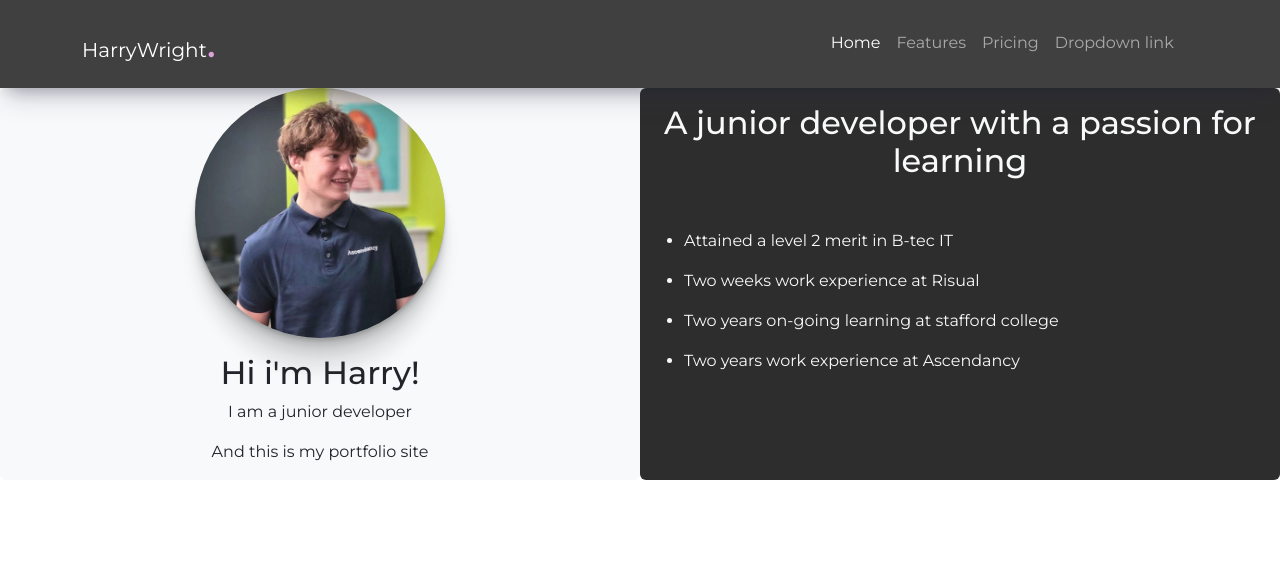
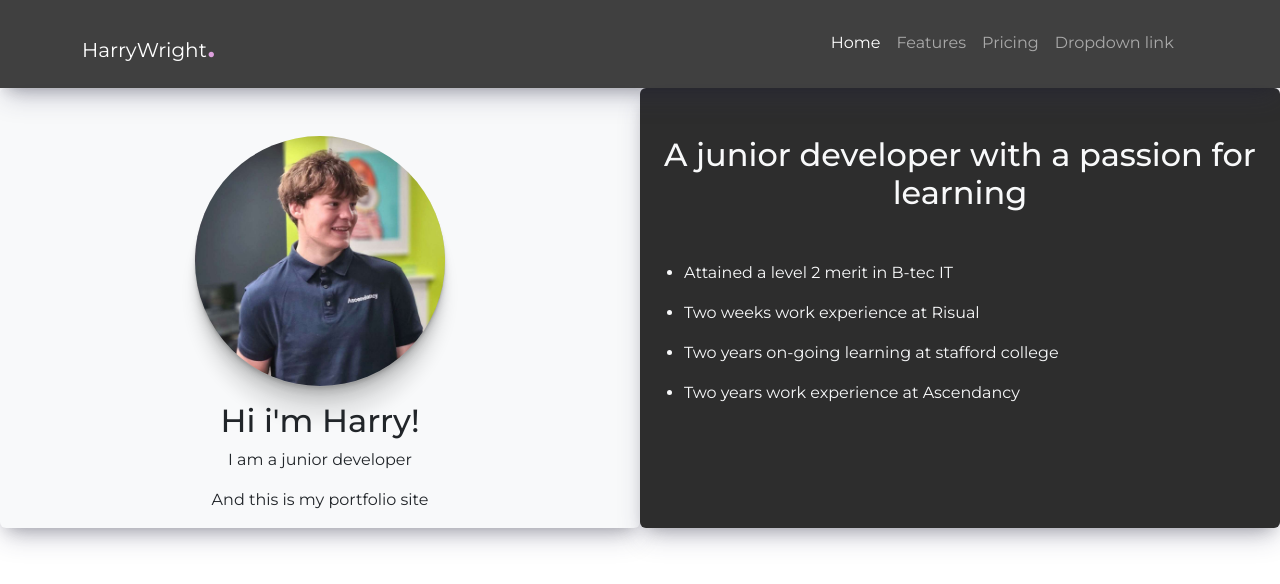
Before and after one commit to HarryWright897/harry-portfolio-site, a plain HTML site: page harry-portfolio/index.html in a window 1280 px wide. Shown: the top 584 px of the page. Drawn offline with nearby package versions, Linux system fonts and the light colour scheme.

Commit message:
Add files via upload

```diff
--- a/harry-portfolio/index.html
+++ b/harry-portfolio/index.html
@@ -50,18 +50,18 @@
 
       <!-- creating a hero section will have a picute on the left and some text on the right -->
       <div class="hero-section">
-        <div class="container-fluid position-absolute">
-          <div class="row">
+        <div class="container-fluid position-absolute vh-100">
+          <div class="row h-50">
             <!-- left -->
-            <div class=" col-12 col-md-6 text-center bg-body-tertiary rounded">
-              <img src="images\Harry-1.jpg" class="rounded-circle circle-shadow mb-3" height="250em" alt="harry thuggin">
+            <div class="col-12 col-md-6 text-center bg-body-tertiary rounded black-shadow">
+              <img src="images\Harry-1.jpg" class="rounded-circle circle-shadow mb-3 mt-5" height="250em" alt="harry thuggin">
               <h2>Hi i'm Harry!</h2>
               <p>I am a junior developer<p>
               <p>And this is my portfolio site</p>
             </div>
             <!-- right -->
-            <div class="col-12 col-md-6 dark-grey-bg rounded text-light">
-              <h2 class="mt-3 text-center">A junior developer with a passion for learning</h2>
+            <div class="col-12 col-md-6 dark-grey-bg rounded text-light black-shadow">
+              <h2 class="mt-5 text-center">A junior developer with a passion for learning</h2>
               <ul class="d-flex flex-column justify-content-center mt-5">
 
                 <li><p>Attained a level 2 merit in B-tec IT</p></li>
```
